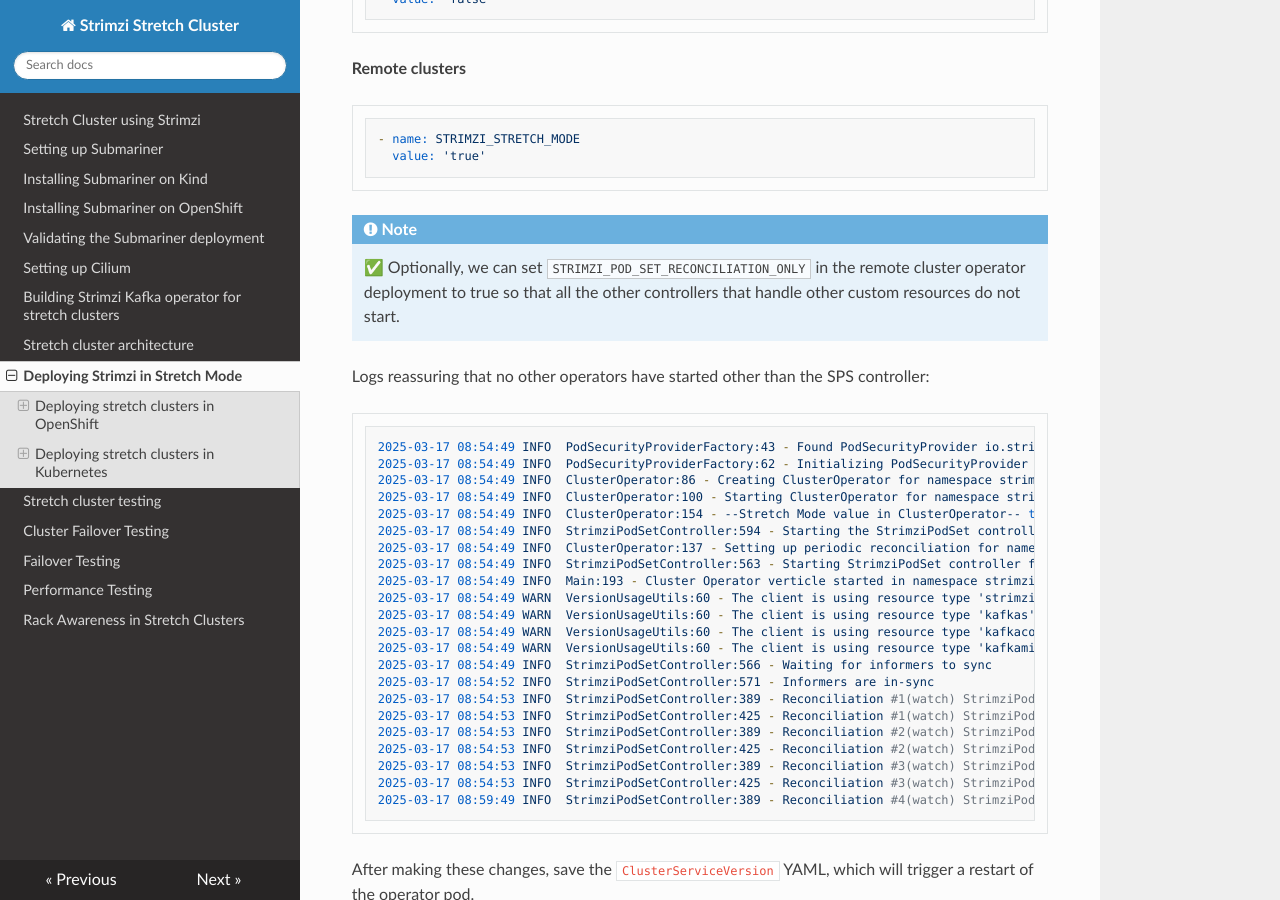
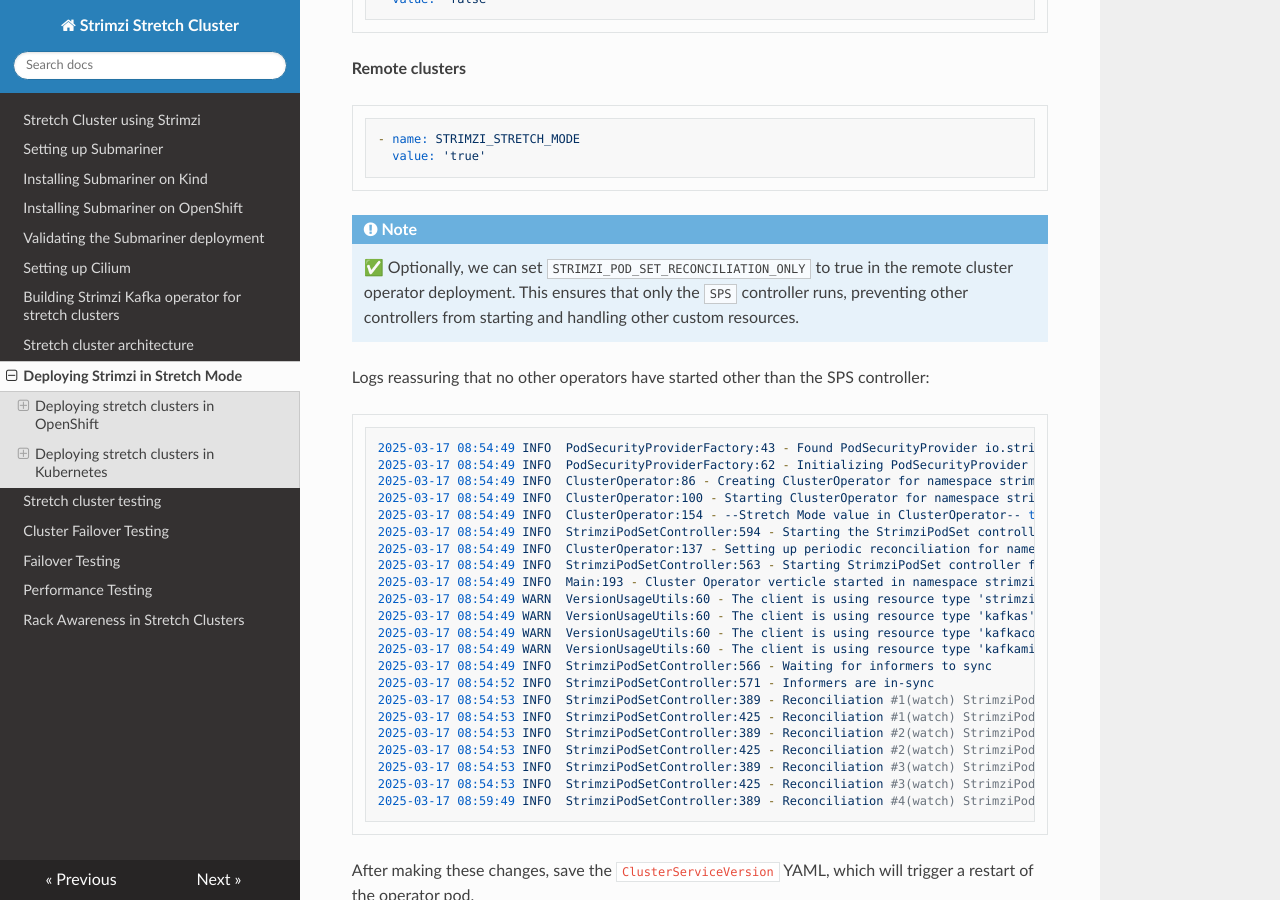
Before and after one commit to aswinayyolath/stretch-kafka-docs, an MkDocs documentation site: the page built from docs/Deploying-Strimzi-in-Stretch-Mode.md, in a window 1280 px wide and 900 px high, scrolled down 3667 px. Built offline with MkDocs 1.6.1, drawn with Linux system fonts in a browser that asks for light colours; nearby versions of some CDN libraries.

Commit message:
Update docs/Deploying-Strimzi-in-Stretch-Mode.md
Co-authored-by: Aswin A <55191821+aswinayyolath@users.noreply.github.com>

````diff
--- a/docs/Deploying-Strimzi-in-Stretch-Mode.md
+++ b/docs/Deploying-Strimzi-in-Stretch-Mode.md
@@ -148,7 +148,7 @@
 
 !!! note
 
-    ✅ Optionally, we can set `STRIMZI_POD_SET_RECONCILIATION_ONLY` in the remote cluster operator deployment to true so that all the other controllers that handle other custom resources do not start.
+    ✅ Optionally, we can set `STRIMZI_POD_SET_RECONCILIATION_ONLY` to true in the remote cluster operator deployment. This ensures that only the `SPS` controller runs, preventing other controllers from starting and handling other custom resources.
 
 Logs reassuring that no other operators have started other than the SPS controller:
 ```bash
````
